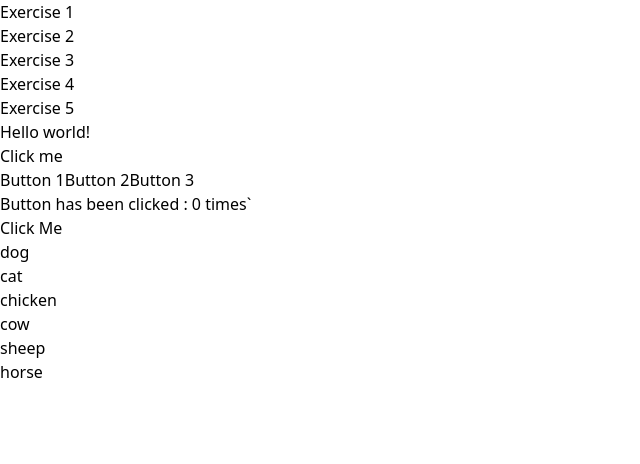
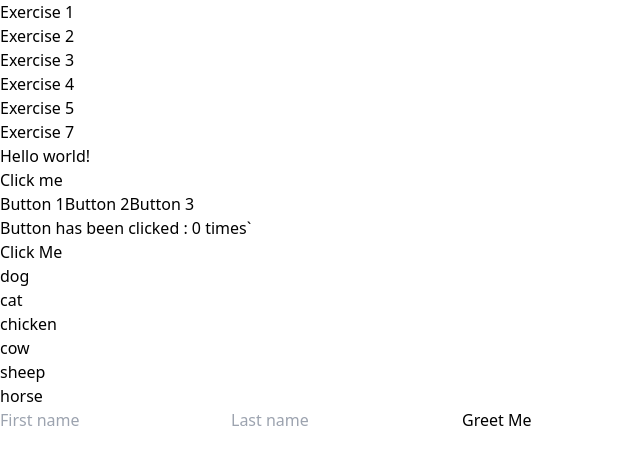
Before and after one commit to Kingcedru/React-Exercises, a React (Vite) app in the folder Exercise1/: page / in a window 1280 px wide. Shown: the top 464 px of the page, without its empty margins (0-640 px from the left). Built offline with nearby package versions, Linux system fonts and the light colour scheme.

Commit message:
exercise7

```diff
--- a/Exercise1/src/App.jsx
+++ b/Exercise1/src/App.jsx
@@ -5,6 +5,7 @@ import Buttons from './exercise2'
 import ThreeButtons from './exercise3'
 import ClickedTimes from './exercise4'
 import List from './exercise5'
+import Form from './exercise7'
 
 function App() {
   const [count, setCount] = useState(0)
@@ -18,6 +19,7 @@ function App() {
         <li><a href='#exercise3'>Exercise 3</a></li>
         <li><a href='#exercise4'>Exercise 4</a></li>
         <li><a href='#exercise5'>Exercise 5</a></li>
+        <li><a href='#exercise7'>Exercise 7</a></li>
       </ul>
       </nav>
       <div id='exercise1' className='flex justify-center items-center h-screen'>
@@ -35,6 +37,9 @@ function App() {
       <div id='exercise5' className='flex justify-center items-center h-screen'>
         <List/>
       </div>
+      <div id='exercise7' className='flex justify-center items-center h-screen'>
+        <Form/>
+      </div>
     </div>
 
   )
--- /dev/null
+++ b/Exercise1/src/exercise7.jsx
@@ -0,0 +1,14 @@
+import {React,useState} from "react";
+
+export default function Form(){
+    const [word,nextWord] = useState('')
+    const [word2,nextWord2] = useState('')
+
+    return(
+        <div className="grid gap-3">
+            <input type="text" placeholder="First name" className="border-2 rounded-lg px-5 py-3" onChange={(e)=>{nextWord(e.target.value)}}></input>
+            <input type="text" placeholder="Last name" className="border-2 rounded-lg px-5 py-3" onChange={(e)=>{nextWord2(e.target.value)}}></input>
+            <button className="border-2 rounded-lg px-3 bg-red-700 text-white py-3" onClick={()=>{alert(`Hello ${word} ${word2}`)}}>Greet Me</button>
+        </div>
+    )
+}
```
Also changed, not shown: Exercise1/src/exercise6.jsx (added).
